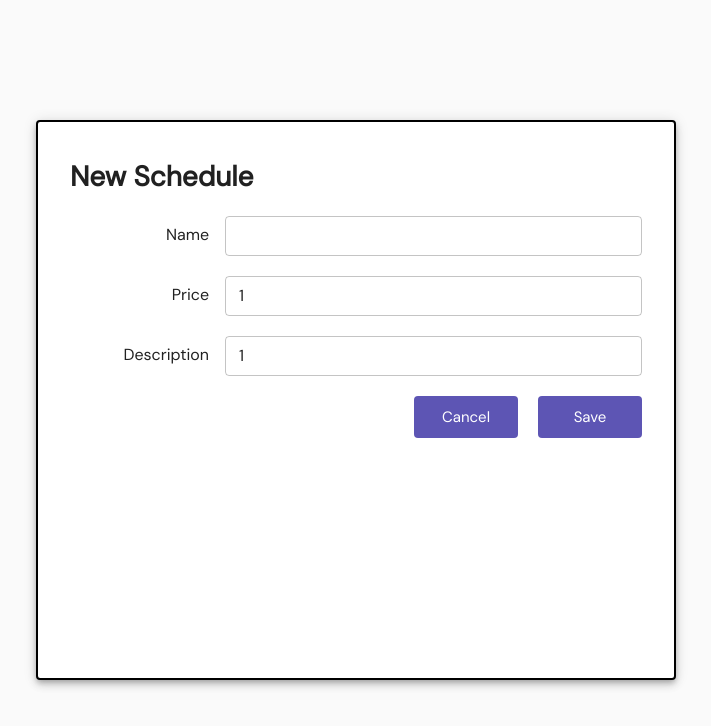
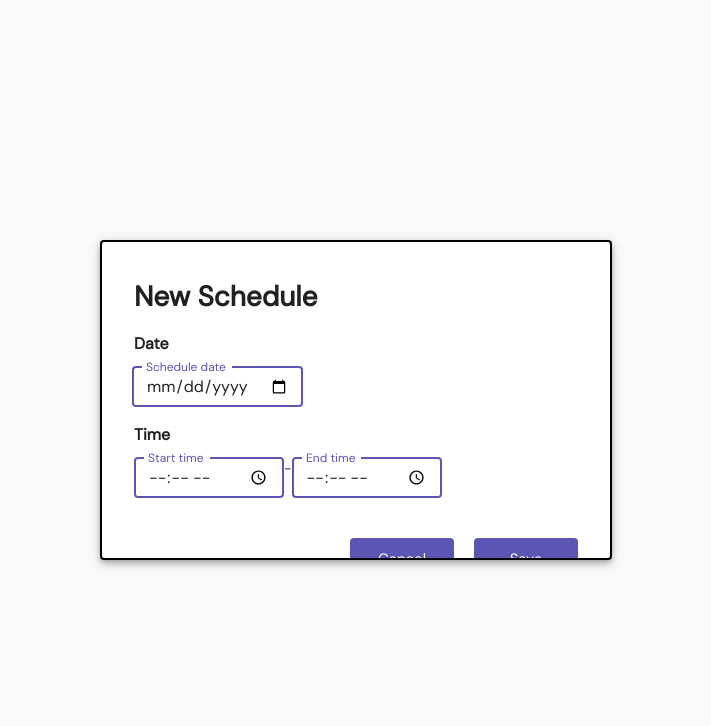
Before and after one commit to tphume/seatlect-web, a Next.js app: page /schedule/createScheduleModal in a window 1280 px wide. Shown: the top 726 px of the page, without its empty margins (284-995 px from the left). Built offline with nearby package versions, Linux system fonts and the light colour scheme.

Commit message:
create schedule v2

```diff
--- a/pages/schedule/[id].js
+++ b/pages/schedule/[id].js
@@ -51,6 +51,9 @@ const useStyles = makeStyles((theme) => ({
 		display: `flex`,
 		justifyContent: `flex-end`,
 	},
+  modal:{
+    width: `500px`
+  },
 }));
 
 const defaultData = [
@@ -140,7 +143,8 @@ export default function Schedule() {
 					aria-describedby="simple-modal-description"
 				>
 					<CreateScheduleModal
-						className={classes.paper}
+						className={classes.modal}
+            date={today}
 						// ------------------------------------------------------------------------origjvnoetpowqi
 						onClickClose={() => {
 							handleCloseCreate();
--- a/pages/schedule/createScheduleModal.js
+++ b/pages/schedule/createScheduleModal.js
@@ -16,15 +16,16 @@ import TextField from '@material-ui/core/TextField';
 import TextareaAutosize from '@material-ui/core/TextareaAutosize';
 import InputLabel from '@material-ui/core/InputLabel';
 
+
 const drawerWidth = 240;
 
 const useStyles = makeStyles((theme) => ({
 	root: {
 		position: 'absolute',
-		left: `25vw`,
-		top: `15vh`,
-		width: `50vw`,
-		height: `70vh`,
+		left: `30vw`,
+		top: `30vh`,
+		width: `40vw`,
+		height: `40vh`,
 		backgroundColor: `white`,
 		border: '2px solid #000',
 		boxShadow: theme.shadows[5],
@@ -79,12 +80,13 @@ const useStyles = makeStyles((theme) => ({
 	},
 	label: {
 		color: `rgba(0, 0, 0, 0.87)`,
-		fontWeight: `500`,
+		fontWeight: `900`,
 		fontSize: `1rem`,
 		marginRight: `1rem`
 	},
 	textField: {
-		margin: `0 0 1.25rem 0`
+		// margin: `0 0 1.25rem 0`
+		width: `150px`
 	},
 	Button: {
 		width: `6.5rem`
@@ -92,20 +94,84 @@ const useStyles = makeStyles((theme) => ({
 	cancelButton: {
 		width: `6.5rem`,
 		marginRight: `1.25rem`
-	}
+	},
+	container: {
+    display: 'flex',
+    flexWrap: 'wrap',
+		margin: '0 0px 20px -10px'
+  },
+  textField2: {
+    marginLeft: theme.spacing(1),
+    marginRight: theme.spacing(1),
+  },
+	row:{
+		display : `flex`,
+		margin: `15px 0px -20px 0px`
+	},
+	marginRightBot:{
+		margin: `0px 0px 15px 0px`
+	},
+	marginBot:{
+		margin: `60px 0px 0px 0px`
+	},
+	showError:{
+		color: `red`,
+		margin: `30px 10px -50px 0`
+	},
 }));
 
-export default function CreateScheduleModal({ onClickClose }) {
+export default function CreateScheduleModal({ date, onClickClose }) {
 	const classes = useStyles();
+	const _date = new Date(date)
+	const TIME_ZONE = "+0700"
+	const SECOND = "00"
+	const [_day,   setDay]   = useState(null)
+	const [_start, setStart] = useState(null)
+	const [_end,   setEnd]   = useState(null)
+	const [_required,setRequiredStatus] = useState(false)
+	const [_showRequired,setShowRequired] = useState(false)
+	const [_showText,setShowText] = useState(false)
+
+
+	function timeCoverter(day,time){
+		var result = ""
+		result += day+"T"+time+TIME_ZONE
+		return result
+	}
+
+	function dayHandler(day){setDay(day); console.log(_day);}
+	function startHandler(time){setStart(time+':'+SECOND); console.log(_start);}
+	function endHandler(time){setEnd(time+':'+SECOND); console.log(_end);}
+
 
 	function appendItem(e) {
 		e.preventDefault();
-
 		try {
-
-			onClickClose();
+			if(_day == null || _start == null || _end == null){
+				throw("*** Please fill up all the information")
+			}else{
+				setRequiredStatus(true)
+			}
+			if(_required){
+				setShowRequired(false)
+				var startTime = timeCoverter(_day,_start)
+				var endTime = timeCoverter(_day,_end)
+				console.log(startTime)
+				console.log(endTime)
+				// 2006-01-02T15:04:05-0700
+				// 2021-04-13T23:59:00+7000
+				var time1 = new Date(startTime)
+				var time2 = new Date(endTime)
+				if(time2-time1 < 0){
+					console.log(time2-time1)
+					throw("*** Invalid time")
+				}
+			}
+			// onClickClose();
 		} catch (e) {
-
+			setShowRequired(true)
+			setShowText(e)
+			console.log(e)
 		}
 	}
 
@@ -114,52 +180,60 @@ export default function CreateScheduleModal({ onClickClose }) {
 			<h1>New Schedule</h1>
 			<Grid container spacing={2}>
 				<Grid item xs={12}>
-					<Box display="flex" alignItems="center" className={classes.textField}>
-						<Grid xs={3} className={classes.label}>
-							<Box textAlign="right">Name</Box>
-						</Grid>
-						<Grid xs={9}>
+					{/* --- Date --- */}
+					<InputLabel className={`${classes.label} ${classes.marginRightBot}`}>Date</InputLabel>
+					<form className={classes.container} noValidate>
 						<TextField
+							id="datetime-local"
 							variant="outlined"
 							size="small"
-								// disabled
-								fullWidth
-								value={name}
-								onChange={(e) => setName(e.target.value)}
+							label="Schedule date"
+							type="date"
+							className={classes.textField2}
+							onChange={(e)=>{
+								// console.log(e.target.value)
+								dayHandler(e.target.value)
+							}}
+							InputLabelProps={{
+								shrink: true,
+							}}
+							focused
 						/>
-						</Grid>
-					</Box>
-					<Box display="flex" alignItems="center" className={classes.textField}>
-						<Grid xs={3} className={classes.label}>
-							<Box textAlign="right">Price</Box>
-						</Grid>
-						<Grid xs={9}>
+					</form>
+					{/* -------------------------------------------------------- */}
+					<InputLabel className={classes.label}>Time</InputLabel>
+					<div className={classes.row}>
+						{/* --- Start time --- */}
 						<TextField
 							variant="outlined"
 							size="small"
 							fullWidth
-								value={1}
-								onChange={(e) => setPrice(e.target.value)}
-							/>
-						</Grid>
-					</Box>
-					<Box display="flex" alignItems="center" className={classes.textField}>
-						<Grid xs={3} className={classes.label}>
-							<Box textAlign="right">Description</Box>
-						</Grid>
-						<Grid xs={9}>
+							label="Start time"
+							type="time"
+							defaultValue="123"
+							className={classes.textField}
+							onChange={(e)=>{startHandler(e.target.value)}}
+							focused
+						/> -
+						{/* --- End time --- */}
 						<TextField
 							variant="outlined"
 							size="small"
-								// disabled
 							fullWidth
-								multiline
-								value={1}
-								onChange={(e) => setDesc(e.target.value)}
+							label="End time"
+							type="time"
+							defaultValue="321"
+							className={classes.textField}
+							onChange={(e)=>{endHandler(e.target.value)}}
+							focused
 						/>
-						</Grid>
-					</Box>
-					<Box display="flex" justifyContent="flex-end">
+					</div>
+					{_showRequired?
+					<div className={classes.showError}>
+						{_showText}
+					</div>:""}
+					{/* --- Cancel button --- */}
+					<Box className={classes.marginBot} display="flex" justifyContent="flex-end">
 						<Button
 							variant="contained"
 							className={classes.cancelButton}
```
Also changed, not shown: pages/schedule/DayCard.js (indentation only). Lines whose indentation alone changed are shown as unchanged.
